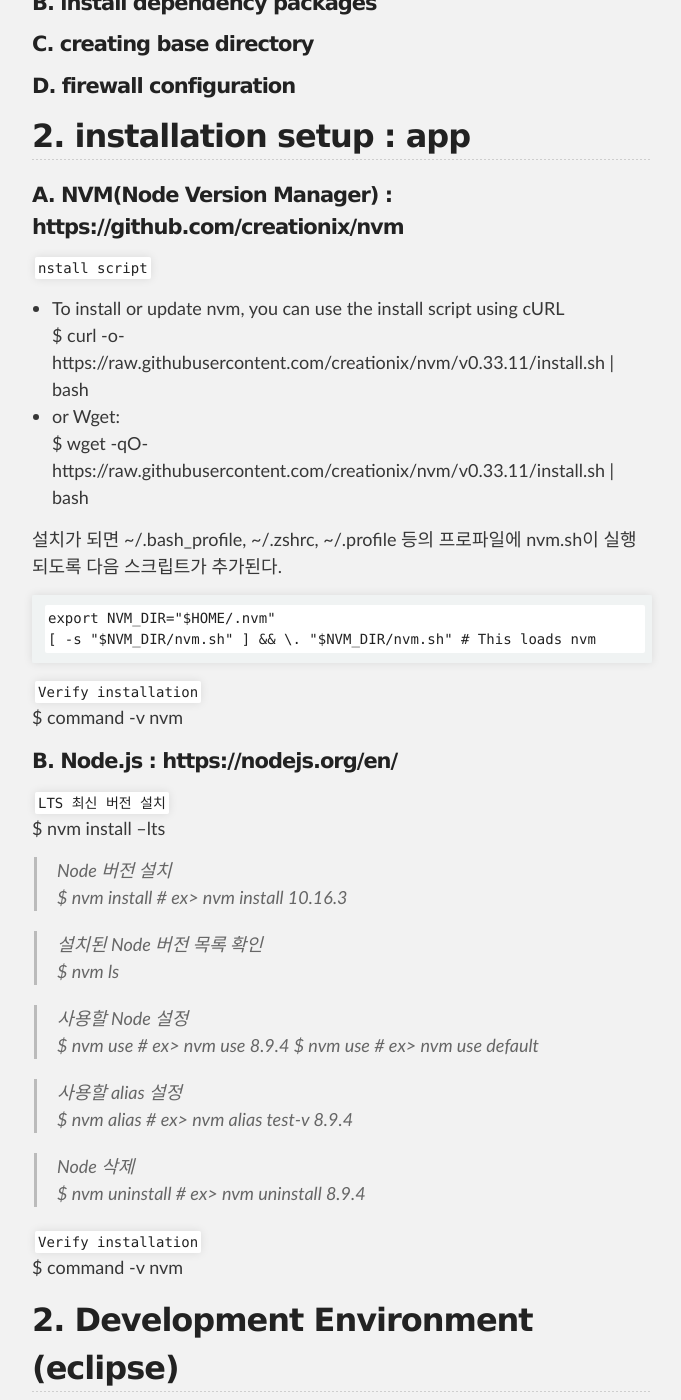
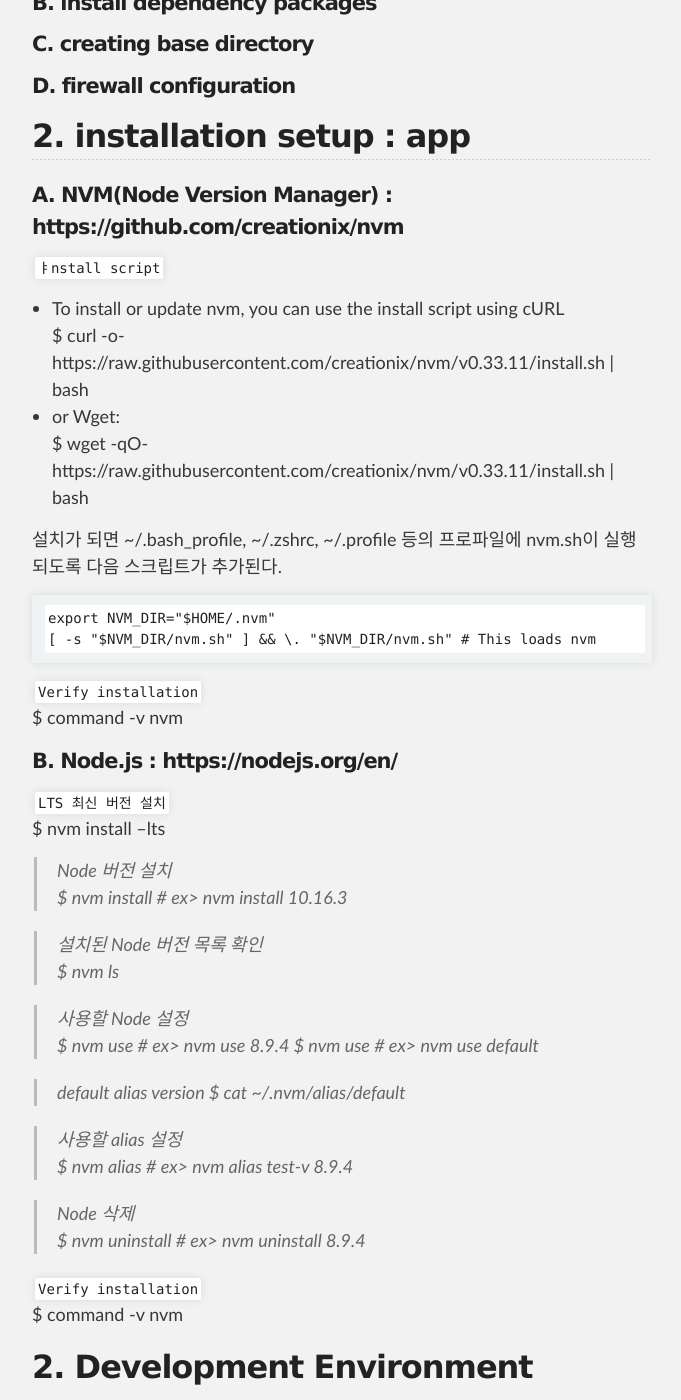
Before and after one commit to unlimited9/unlimited9.github.com, a Jekyll site: the page built from reference.notes/TA/node.js/install.n.setup.md, in a window 1280 px wide and 1400 px high, scrolled down 607 px. Shown: the whole window, without its empty margins (298-979 px from the left). Built offline with Jekyll 4.4.1, drawn with Linux system fonts in a browser that asks for light colours; our own code applies the rules of GitHub Pages for plain Markdown files.

Commit message:
Update install.n.setup.md

```diff
--- a/reference.notes/TA/node.js/install.n.setup.md
+++ b/reference.notes/TA/node.js/install.n.setup.md
@@ -17,7 +17,7 @@ Node.js는 구글에서 개발한 고성능 자바스크립트 엔진 V8로 빌
 ## 2. installation setup : app
 
 #### A. NVM(Node Version Manager) : https://github.com/creationix/nvm
-`nstall script`
+`ㅑnstall script`
 * To install or update nvm, you can use the install script using cURL
   $ curl -o- https://raw.githubusercontent.com/creationix/nvm/v0.33.11/install.sh | bash
 * or Wget:
@@ -46,6 +46,9 @@ $ nvm ls
 > 사용할 Node 설정
 $ nvm use <version> # ex> nvm use 8.9.4
 $ nvm use <alias> # ex> nvm use default
+
+> default alias version
+$ cat ~/.nvm/alias/default
 
 > 사용할 alias 설정
 $ nvm alias <alias> <version> # ex> nvm alias test-v 8.9.4
```
